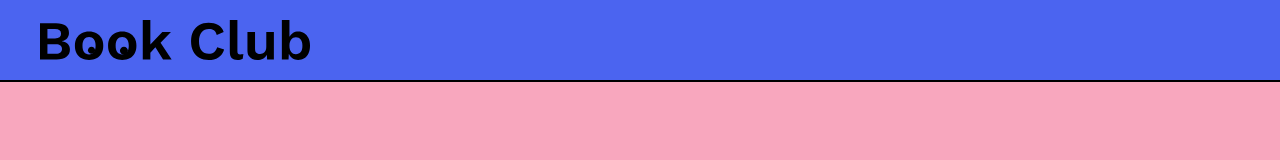
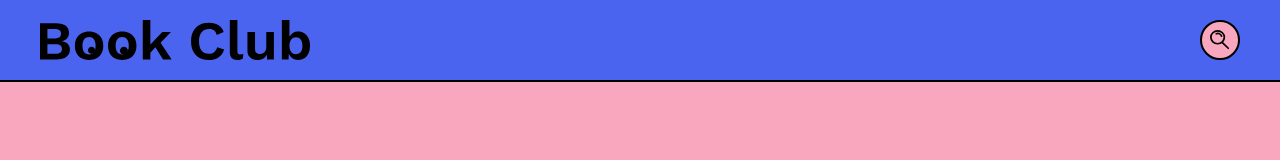
Before and after one commit to refinejcode49/haitianBookClub, a React (Vite) app in the folder hBookClub/: page / in a window 1280 px wide. Shown: the top 160 px of the page. Built offline with nearby package versions, Linux system fonts and the light colour scheme.

Commit message:
added search component

```diff
--- a/hBookClub/src/App.jsx
+++ b/hBookClub/src/App.jsx
@@ -2,6 +2,7 @@ import React, { useState, useEffect, useRef } from "react";
 import BooksContainer from "./components/BooksContainer";
 import Header from "./components/Header";
 import DetailPanel from "./components/DetailPanel";
+import Search from "./components/Search";
 import { GlobalStyle } from "./styles";
 import { Transition } from "react-transition-group";
 
@@ -9,6 +10,7 @@ const App = () => {
   const [books, setBooks] = useState([]);
   const [selectedBook, setSelectedBook] = useState(null);
   const [showPanel, setShowPanel] = useState(false);
+  const [filteredBooks, setFilteredBooks] = useState([]);
 
   useEffect(() => {
     const fetchData = async () => {
@@ -16,6 +18,7 @@ const App = () => {
         const response = await fetch("/bookClubH.json");
         const books = await response.json();
         setBooks(books);
+        setFilteredBooks(books);
       } catch (error) {
         console.log(error);
       }
@@ -32,15 +35,33 @@ const App = () => {
     setShowPanel(false);
   };
 
+  const filterBooks = (searchTerm) => {
+    const stringSearch = (bookAttribute, searchTerm) =>
+      bookAttribute.toLowerCase().includes(searchTerm.toLowerCase());
+
+    if (!searchTerm) {
+      setFilteredBooks(books);
+    } else {
+      setFilteredBooks(
+        books.filter((book) => stringSearch(book.author, searchTerm))
+      );
+    }
+  };
+
+  const hasFiltered = filteredBooks.length !== books.length;
+
   const panelRef = useRef(null);
   return (
     <>
       <GlobalStyle />
-      <Header />
+      <Header>
+        <Search filterBooks={filterBooks} />
+      </Header>
       <BooksContainer
-        books={books}
+        books={filteredBooks}
         pickBook={pickBook}
         isPanelOpen={showPanel}
+        title={hasFiltered ? "Résultats de la recherche" : "Tous les livres"}
       />
       <Transition in={showPanel} timeout={300} nodeRef={panelRef}>
         {(state) => (
--- a/hBookClub/src/components/BooksContainer/index.jsx
+++ b/hBookClub/src/components/BooksContainer/index.jsx
@@ -3,7 +3,7 @@ import { debounce } from "lodash-es";
 import { Container, H2, BookList } from "./styles";
 import Book from "../Book";
 
-const BooksContainer = ({ books, pickBook, isPanelOpen }) => {
+const BooksContainer = ({ books, pickBook, isPanelOpen, title }) => {
   const [scroll, setScroll] = useState(0);
   const prevPanelState = useRef(false);
 
@@ -33,7 +33,7 @@ const BooksContainer = ({ books, pickBook, isPanelOpen }) => {
 
   return (
     <Container $isPanelOpen={isPanelOpen} $top={scroll}>
-      <H2>Tous les livres</H2>
+      <H2>{title}</H2>
       <BookList>
         {books.map((book) => (
           <Book key={book.id} book={book} pickBook={pickBook} />
--- a/hBookClub/src/components/DetailPanel/index.jsx
+++ b/hBookClub/src/components/DetailPanel/index.jsx
@@ -1,5 +1,6 @@
 import React, { useRef, useEffect } from "react";
-import { Panel, Em, P, Close, CloseWrapper, BG } from "./styles";
+import { Panel, Em, P, CloseWrapper, BG } from "./styles";
+import { Close } from "../../styles";
 import Book from "../Book";
 
 const DetailPanel = ({ book, closePanel, state, panelRef }) => {
--- a/hBookClub/src/components/DetailPanel/styles.js
+++ b/hBookClub/src/components/DetailPanel/styles.js
@@ -1,4 +1,5 @@
 import styled from "styled-components";
+import { Pill } from "../../styles";
 
 export const Panel = styled.article`
   background-color: #ffe581;
@@ -23,6 +24,7 @@ export const Panel = styled.article`
     bottom: ${({ $state }) =>
       $state === "entering" || $state === "entered" ? 0 : "-100vh"};
     right: unset;
+    z-index: 3;
   }
 `;
 
@@ -37,47 +39,8 @@ export const Em = styled.em`
   font-style: italic;
 `;
 
-/*to create the close button*/
-export const Close = styled.button`
-  background: none;
-  border: 0;
-  cursor: pointer;
-  height: 24px;
-  width: 24px;
-  padding: 0;
-  position: relative;
-
-  &::before,
-  &::after {
-    background-color: #000;
-    content: "";
-    height: 24px;
-    width: 2px;
-    position: absolute;
-    top: 0;
-    left: 9px;
-  }
-
-  &::before {
-    transform: rotate(45deg);
-  }
-
-  &::after {
-    transform: rotate(-45deg);
-  }
-`;
-
-export const CloseWrapper = styled.div`
-  background: #f8a7beff;
-  border: 2px solid #000;
-  border-radius: 30px;
-  height: 20px;
-  width: 20px;
-  padding: 8px;
+export const CloseWrapper = styled(Pill)`
   display: ${({ $state }) => ($state === "entered" ? "flex" : "none")};
-  align-items: center;
-  justify-content: center;
-  overflow: hidden;
   cursor: pointer;
   top: 120px;
   right: 40px;
--- a/hBookClub/src/components/Header/index.jsx
+++ b/hBookClub/src/components/Header/index.jsx
@@ -2,11 +2,12 @@ import React from "react";
 import { Logo, HeaderContainer } from "./styles";
 import LogoSVG from "../../assets/logo.svg";
 
-const Header = () => (
+const Header = ({ children }) => (
   <HeaderContainer>
     <a href="/">
       <Logo src={LogoSVG} title="Book Club Logo" />
     </a>
+    {children}
   </HeaderContainer>
 );
 
--- /dev/null
+++ b/hBookClub/src/components/Search/index.jsx
@@ -0,0 +1,41 @@
+import React, { useRef, useState } from "react";
+import { SearchContainer, Input, Icon, Wrapper } from "./styles";
+import SearchSVG from "../../assets/search.svg";
+import { Close } from "../../styles";
+
+const Search = ({ filterBooks }) => {
+  const inputEl = useRef(null);
+  const [showOnDesktop, setShowOnDesktop] = useState();
+
+  const handleChange = (event) => {
+    filterBooks(event.target.value);
+  };
+
+  const clearSearch = () => {
+    filterBooks(""); // to clearout the search results
+    inputEl.current.value = ""; // to clearout the input filed
+    setShowOnDesktop(false);
+  };
+
+  const showSearch = () => {
+    setShowOnDesktop(true);
+  };
+
+  return (
+    <Wrapper>
+      <SearchContainer $showOnDesktop={showOnDesktop}>
+        <Icon src={SearchSVG} title="search icon" onClick={showSearch} />
+        <Input
+          ref={inputEl}
+          type="text"
+          name="search"
+          autoComplete="off"
+          onChange={handleChange}
+        />
+        <Close onClick={clearSearch} />
+      </SearchContainer>
+    </Wrapper>
+  );
+};
+
+export default Search;
--- /dev/null
+++ b/hBookClub/src/components/Search/styles.js
@@ -0,0 +1,51 @@
+import styled from "styled-components";
+import { Pill } from "../../styles";
+
+export const SearchContainer = styled(Pill)`
+  width: ${({ $showOnDesktop }) => ($showOnDesktop ? "420px" : "20px")};
+  transition: 300ms;
+
+  @media (max-width: 800px) {
+    width: 85%;
+  }
+
+  input,
+  button {
+    display: ${({ $showOnDesktop }) => ($showOnDesktop ? "block" : "none")};
+  }
+
+  @media (max-width: 800px) {
+    display: block;
+  }
+`;
+
+export const Input = styled.input`
+  font-family: "Work Sans", sans-serif;
+  font-weight: 700;
+  font-size: 18px;
+  flex-grow: 1;
+  background: inherit;
+  border: none;
+  padding: 6px;
+`;
+
+export const Icon = styled.img`
+  width: 20px;
+  cursor: pointer;
+`;
+
+export const Wrapper = styled.div`
+  @media (max-width: 800px) {
+    background: #4b64f0ff;
+    border-top: 2px solid #000;
+    display: flex;
+    align-items: center;
+    justify-content: center;
+    height: 64px;
+    width: 100vw;
+    left: 0;
+    bottom: 0;
+    position: fixed;
+    z-index: 1;
+  }
+`;
--- a/hBookClub/src/styles.js
+++ b/hBookClub/src/styles.js
@@ -7,3 +7,45 @@ export const GlobalStyle = createGlobalStyle`
         padding: 0;
         }
 `;
+export const Pill = styled.div`
+  background: #f8a7beff;
+  border: 2px solid #000;
+  border-radius: 30px;
+  height: 20px;
+  width: 20px;
+  padding: 8px;
+  align-items: center;
+  justify-content: center;
+  overflow: hidden;
+  display: flex;
+`;
+
+/*to create the close button*/
+export const Close = styled.button`
+  background: none;
+  border: 0;
+  cursor: pointer;
+  height: 24px;
+  width: 24px;
+  padding: 0;
+  position: relative;
+
+  &::before,
+  &::after {
+    background-color: #000;
+    content: "";
+    height: 24px;
+    width: 2px;
+    position: absolute;
+    top: 0;
+    left: 9px;
+  }
+
+  &::before {
+    transform: rotate(45deg);
+  }
+
+  &::after {
+    transform: rotate(-45deg);
+  }
+`;
```
